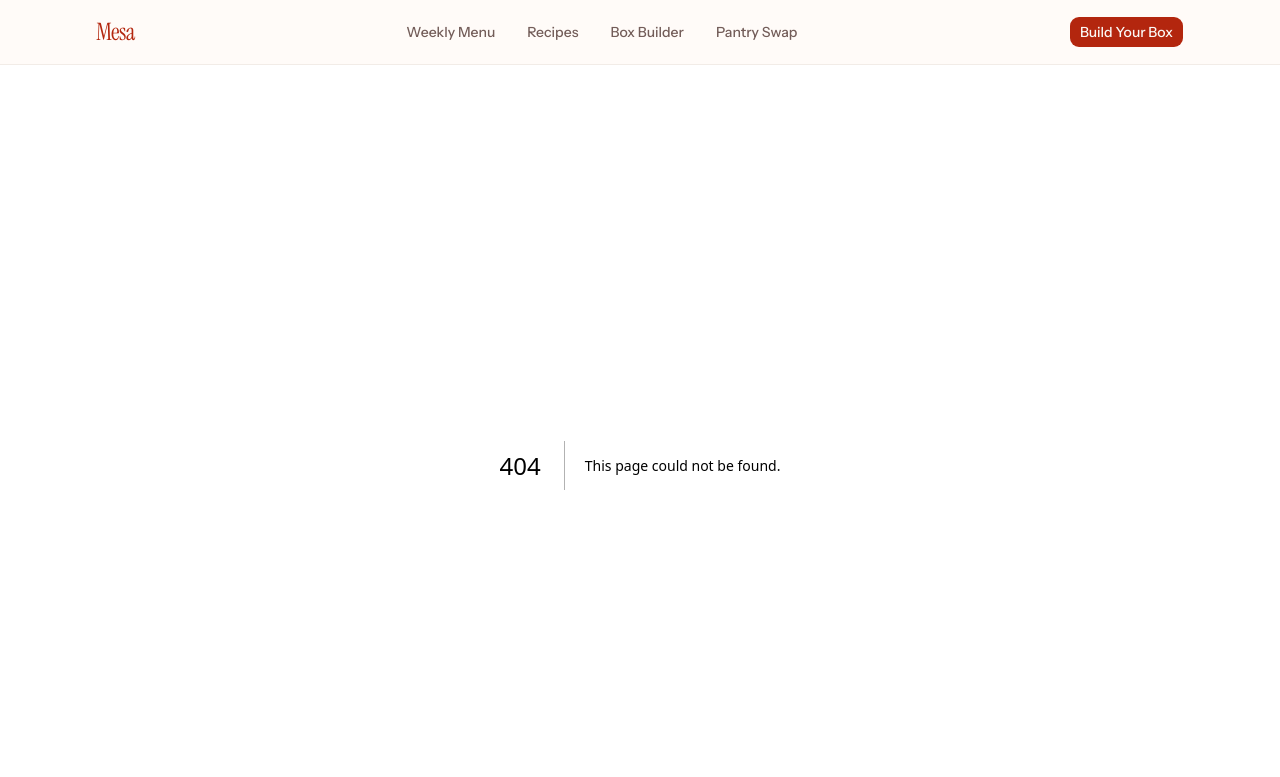
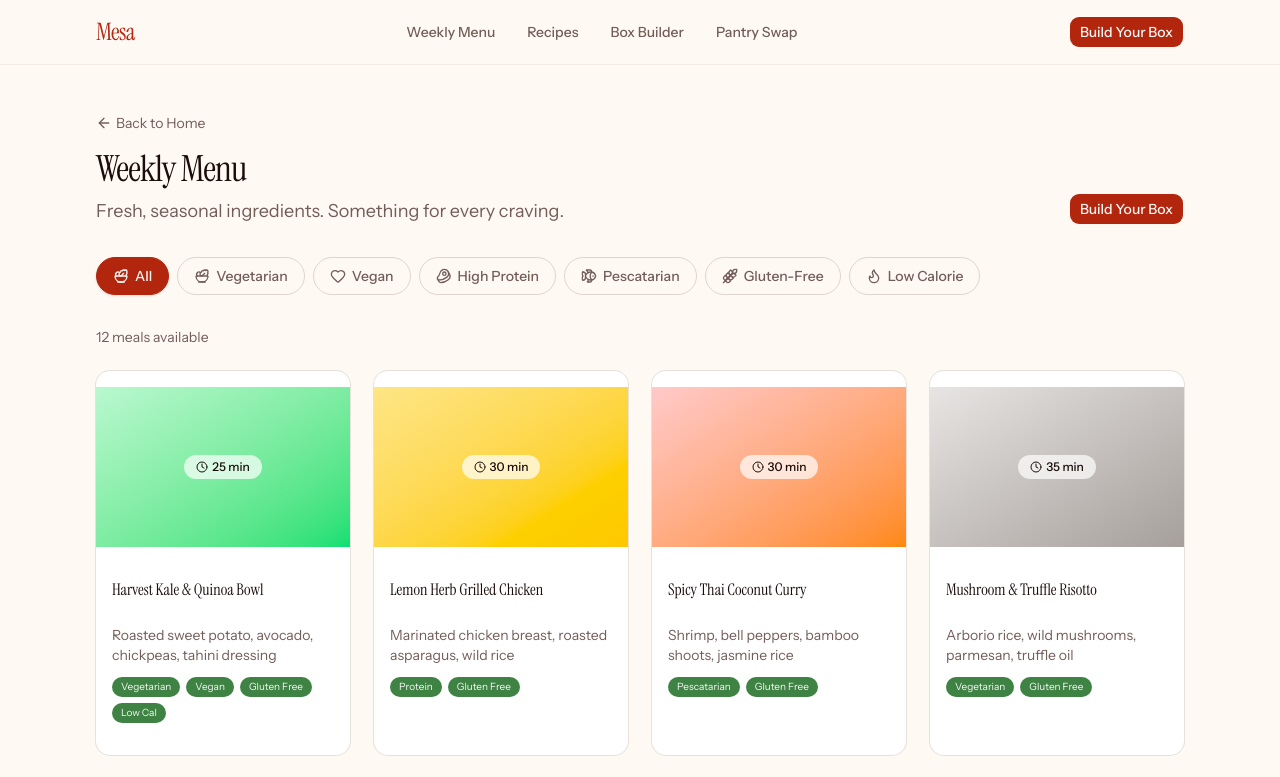
Before and after one commit to anas-khan-antimatter/mkt-mesa-kitchen, a Next.js app: page /menu in a window 1280 px wide. Before the commit this address had no page. Shown: the top 777 px of the page. Built offline with nearby package versions, Linux system fonts and the light colour scheme.

Commit message:
antimatter: checkpoint c-1790732970995-ea1vk

```diff
--- /dev/null
+++ b/src/app/menu/page.tsx
@@ -0,0 +1,240 @@
+"use client";
+
+import { useState } from "react";
+import Link from "next/link";
+import { Badge } from "@/components/ui/badge";
+import { Card, CardContent, CardHeader, CardTitle } from "@/components/ui/card";
+import { Button } from "@/components/ui/button";
+import { Salad, Beef, Fish, Wheat, Flame, Heart, ArrowLeft, Clock } from "lucide-react";
+
+const dietaryTags = [
+  { id: "all", label: "All", icon: Salad },
+  { id: "vegetarian", label: "Vegetarian", icon: Salad },
+  { id: "vegan", label: "Vegan", icon: Heart },
+  { id: "protein", label: "High Protein", icon: Beef },
+  { id: "pescatarian", label: "Pescatarian", icon: Fish },
+  { id: "gluten-free", label: "Gluten-Free", icon: Wheat },
+  { id: "low-cal", label: "Low Calorie", icon: Flame },
+];
+
+const weeklyMeals = [
+  {
+    id: 1,
+    name: "Harvest Kale & Quinoa Bowl",
+    description: "Roasted sweet potato, avocado, chickpeas, tahini dressing",
+    tags: ["vegetarian", "vegan", "gluten-free", "low-cal"],
+    prepTime: "25 min",
+    color: "from-green-200 to-green-400",
+    slug: "harvest-kale-quinoa-bowl",
+  },
+  {
+    id: 2,
+    name: "Lemon Herb Grilled Chicken",
+    description: "Marinated chicken breast, roasted asparagus, wild rice",
+    tags: ["protein", "gluten-free"],
+    prepTime: "30 min",
+    color: "from-amber-200 to-yellow-400",
+    slug: "lemon-herb-grilled-chicken",
+  },
+  {
+    id: 3,
+    name: "Spicy Thai Coconut Curry",
+    description: "Shrimp, bell peppers, bamboo shoots, jasmine rice",
+    tags: ["pescatarian", "gluten-free"],
+    prepTime: "30 min",
+    color: "from-red-200 to-orange-400",
+    slug: "spicy-thai-coconut-curry",
+  },
+  {
+    id: 4,
+    name: "Mushroom & Truffle Risotto",
+    description: "Arborio rice, wild mushrooms, parmesan, truffle oil",
+    tags: ["vegetarian", "gluten-free"],
+    prepTime: "35 min",
+    color: "from-stone-200 to-stone-400",
+    slug: "mushroom-truffle-risotto",
+  },
+  {
+    id: 5,
+    name: "Southwest Black Bean Tacos",
+    description: "Corn tortillas, black beans, pico de gallo, lime crema",
+    tags: ["vegetarian", "vegan", "gluten-free"],
+    prepTime: "20 min",
+    color: "from-orange-200 to-red-400",
+    slug: "southwest-black-bean-tacos",
+  },
+  {
+    id: 6,
+    name: "Miso Glazed Salmon",
+    description: "Atlantic salmon, sesame asparagus, coconut rice",
+    tags: ["pescatarian", "protein", "gluten-free"],
+    prepTime: "25 min",
+    color: "from-rose-200 to-pink-400",
+    slug: "miso-glazed-salmon",
+  },
+  {
+    id: 7,
+    name: "Herb-Crusted Pork Tenderloin",
+    description: "Pork tenderloin, apple fennel slaw, roasted potatoes",
+    tags: ["protein", "gluten-free"],
+    prepTime: "35 min",
+    color: "from-amber-200 to-amber-400",
+    slug: "herb-crusted-pork-tenderloin",
+  },
+  {
+    id: 8,
+    name: "Zucchini Noodle Bolognese",
+    description: "Grass-fed beef, san marzano tomatoes, basil, zoodles",
+    tags: ["protein", "low-cal"],
+    prepTime: "25 min",
+    color: "from-red-200 to-rose-400",
+    slug: "zucchini-noodle-bolognese",
+  },
+  {
+    id: 9,
+    name: "Crispy Cauliflower Buffalo Wings",
+    description: "Roasted cauliflower, house buffalo sauce, ranch dip",
+    tags: ["vegetarian", "vegan", "gluten-free"],
+    prepTime: "25 min",
+    color: "from-orange-200 to-orange-400",
+    slug: "cauliflower-buffalo-wings",
+  },
+  {
+    id: 10,
+    name: "Sesame Ginger Beef Stir-Fry",
+    description: "Flank steak, snap peas, bell peppers, jasmine rice",
+    tags: ["protein", "gluten-free"],
+    prepTime: "20 min",
+    color: "from-red-200 to-red-400",
+    slug: "sesame-ginger-beef-stir-fry",
+  },
+  {
+    id: 11,
+    name: "Mediterranean Baked Cod",
+    description: "Cod fillet, cherry tomatoes, olives, capers, orzo",
+    tags: ["pescatarian", "protein"],
+    prepTime: "30 min",
+    color: "from-blue-200 to-blue-400",
+    slug: "mediterranean-baked-cod",
+  },
+  {
+    id: 12,
+    name: "Sweet Potato & Black Bean Enchiladas",
+    description: "Corn tortillas, smoky chipotle sauce, cashew crema",
+    tags: ["vegetarian", "vegan", "gluten-free"],
+    prepTime: "35 min",
+    color: "from-purple-200 to-purple-400",
+    slug: "sweet-potato-enchiladas",
+  },
+];
+
+export default function MenuPage() {
+  const [activeTag, setActiveTag] = useState("all");
+
+  const filtered =
+    activeTag === "all"
+      ? weeklyMeals
+      : weeklyMeals.filter((m) => m.tags.includes(activeTag));
+
+  return (
+    <div className="min-h-screen bg-background">
+      <div className="container mx-auto max-w-6xl px-4 py-12 sm:px-6 lg:px-8">
+        {/* Header */}
+        <div className="mb-8">
+          <Link
+            href="/"
+            className="inline-flex items-center gap-1 text-sm text-muted-foreground hover:text-foreground mb-4"
+          >
+            <ArrowLeft className="h-4 w-4" /> Back to Home
+          </Link>
+          <div className="flex flex-col sm:flex-row sm:items-end sm:justify-between gap-4">
+            <div>
+              <h1 className="font-heading text-4xl tracking-tight">Weekly Menu</h1>
+              <p className="mt-2 text-lg text-muted-foreground">
+                Fresh, seasonal ingredients. Something for every craving.
+              </p>
+            </div>
+            <Button asChild className="bg-primary hover:bg-primary/90 shrink-0">
+              <Link href="/box-builder">Build Your Box</Link>
+            </Button>
+          </div>
+        </div>
+
+        {/* Dietary filters */}
+        <div className="mb-8 flex flex-wrap gap-2">
+          {dietaryTags.map((tag) => {
+            const Icon = tag.icon;
+            return (
+              <button
+                key={tag.id}
+                onClick={() => setActiveTag(tag.id)}
+                className={`inline-flex items-center gap-1.5 rounded-full border px-4 py-2 text-sm font-medium transition-all ${
+                  activeTag === tag.id
+                    ? "border-primary bg-primary text-primary-foreground shadow-sm"
+                    : "border-border bg-background text-muted-foreground hover:border-primary/50 hover:text-foreground"
+                }`}
+              >
+                <Icon className="h-4 w-4" />
+                {tag.label}
+              </button>
+            );
+          })}
+        </div>
+
+        {/* Meal count */}
+        <p className="mb-6 text-sm text-muted-foreground">
+          {filtered.length} {filtered.length === 1 ? "meal" : "meals"} available
+        </p>
+
+        {/* Meal grid */}
+        <div className="grid gap-6 sm:grid-cols-2 lg:grid-cols-3 xl:grid-cols-4">
+          {filtered.map((meal) => (
+            <Link key={meal.id} href={`/recipes/${meal.slug}`}>
+              <Card className="group cursor-pointer overflow-hidden border-border/50 transition-all hover:border-primary/30 hover:shadow-lg h-full">
+                <div
+                  className={`h-40 w-full bg-gradient-to-br ${meal.color} relative overflow-hidden`}
+                >
+                  <div className="absolute inset-0 flex items-center justify-center">
+                    <span className="rounded-full bg-white/70 px-3 py-1 text-xs font-medium backdrop-blur-sm flex items-center gap-1">
+                      <Clock className="h-3 w-3" />
+                      {meal.prepTime}
+                    </span>
+                  </div>
+                </div>
+                <CardHeader className="p-4 pb-0">
+                  <CardTitle className="text-base leading-snug group-hover:text-primary transition-colors">
+                    {meal.name}
+                  </CardTitle>
+                </CardHeader>
+                <CardContent className="p-4 pt-2">
+                  <p className="mb-3 text-sm text-muted-foreground line-clamp-2">
+                    {meal.description}
+                  </p>
+                  <div className="flex flex-wrap gap-1.5">
+                    {meal.tags.map((tag) => (
+                      <Badge
+                        key={tag}
+                        variant="secondary"
+                        className="text-[10px] font-normal capitalize"
+                      >
+                        {tag.replace("-", " ")}
+                      </Badge>
+                    ))}
+                  </div>
+                </CardContent>
+              </Card>
+            </Link>
+          ))}
+        </div>
+
+        {filtered.length === 0 && (
+          <div className="py-24 text-center">
+            <p className="text-lg text-muted-foreground">
+              No meals match this filter. Try another!
+            </p>
+          </div>
+        )}
+      </div>
+    </div>
+  );
+}
```
